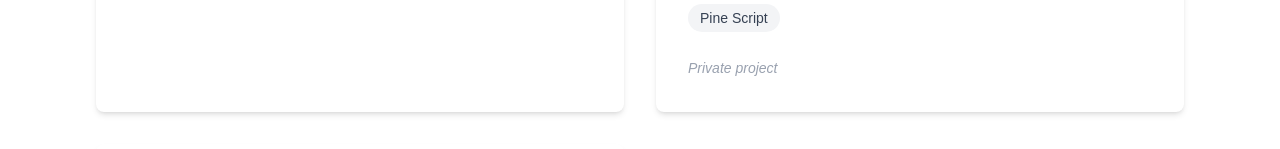
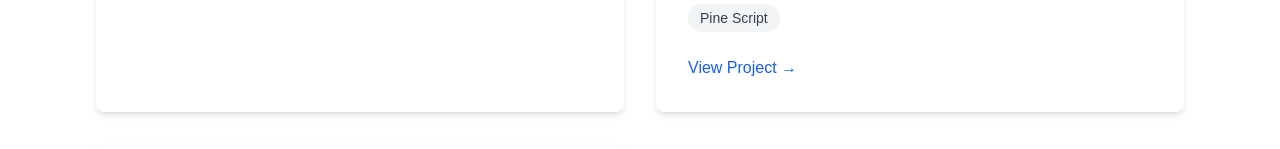
Before and after one commit to joshuahkung/personal-website, a Next.js app: page /projects in a window 1280 px wide. Shown: the part 1241-1390 px from the top of the page. Built offline with nearby package versions, Linux system fonts and the light colour scheme.

Commit message:
projects URL projects tab

```diff
--- a/app/projects/page.tsx
+++ b/app/projects/page.tsx
@@ -7,7 +7,7 @@ const projects = [
         Coming up with designs were the hardest part.
         Twas my first time building a website.`,
     tech: ["React", "TypeScript", "Next.js", "Motion"],
-    link: "/"
+    link: "https://github.com/joshuahkung/personal-website"
   },
   {
     title: "Scalable Music Streaming Database",
@@ -32,7 +32,7 @@ const projects = [
         Designed and published a manual options log into a live table overlay on a trading chart that auto-filled live data – timestamp, price, % change – and showed ticker, premium, contracts, strike, expiry, and notes with an export option to Google Sheets; built for traders who preferred a visual, copyable ledger that dynamically grew with their trades for a real-time trading workflow option traders.
         So far only have six likes on it tho.`,
     tech: ["Pine Script"],
-    link: null
+    link: "https://github.com/joshuahkung/tradingview"
   },
   {
     title: "Modular Travel Booking Engine",
```
